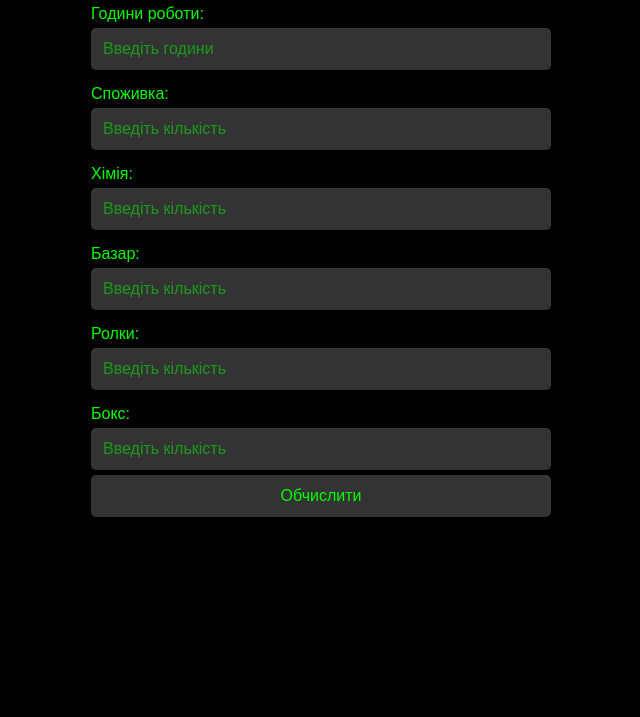
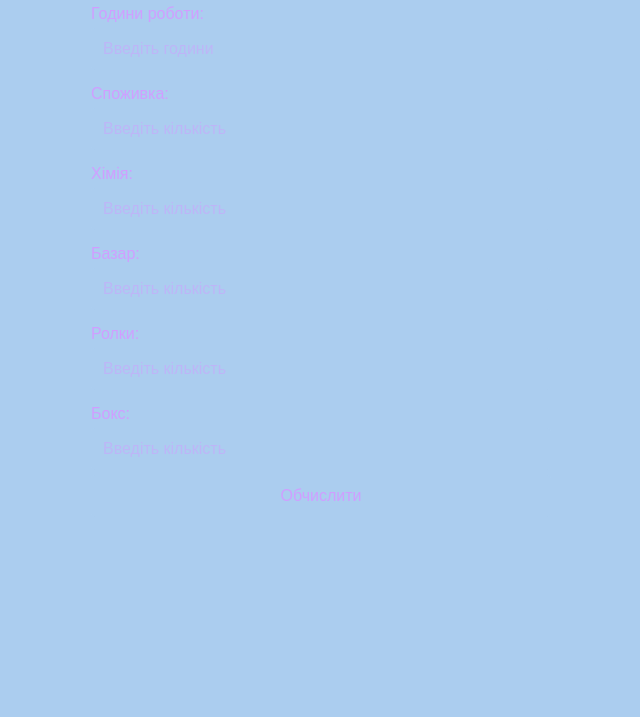
Before and after one commit to IDL35/Calculator, a plain HTML site: page Cal.html in a window 1280 px wide. Shown: the part 83-800 px from the top of the page, without its empty margins (319-959 px from the left). Drawn offline with Linux system fonts and the light colour scheme.

Commit message:
Update Cal.html

```diff
--- a/Cal.html
+++ b/Cal.html
@@ -6,8 +6,8 @@
 <title>Калькулятор Продуктивності</title>
 <style>
 body {
-background-color: #000000;
-color: #0f0;
+background-color: #abcdef;
+color: #CF9FFF;
 font-family: Arial, sans-serif;
 max-width: 100%;
 padding: 20px;
@@ -30,8 +30,8 @@ input, button {
 padding: 12px;
 margin-top: 5px;
 width: 100%;
-background-color: #333;
-color: #0f0;
+background-color: #abcdef;
+color: #CF9FFF;
 border: none;
 border-radius: 5px;
 font-size: 1rem;
@@ -39,7 +39,7 @@ box-sizing: border-box;
 }
 
 input::placeholder {
-color: #0f0;
+color: #CF9FFF;
 opacity: 0.5;
 }
 
```
